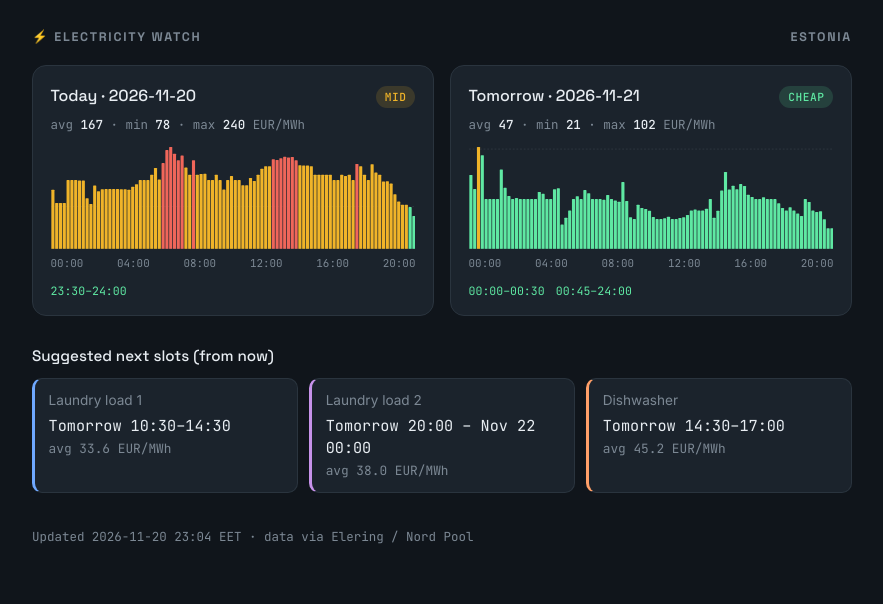
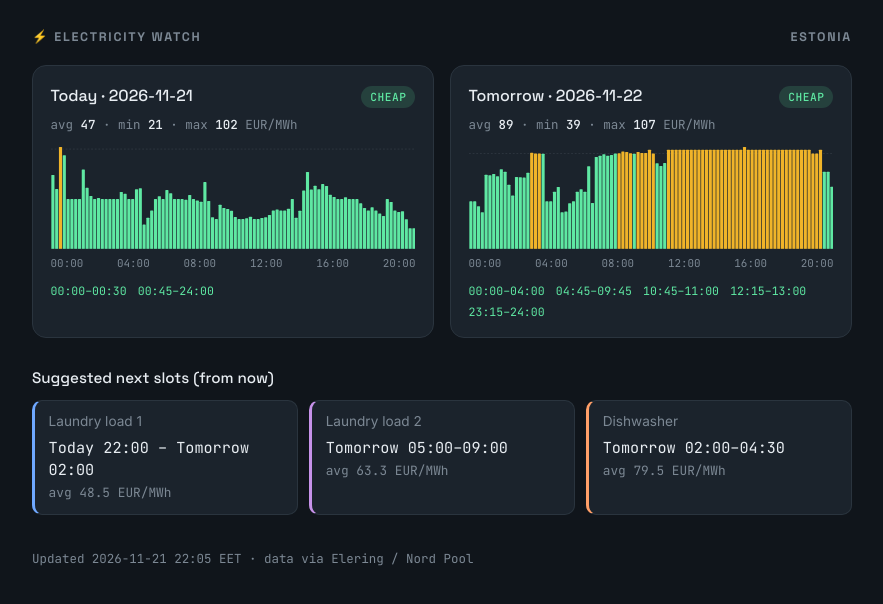
Before and after one commit to BrainiacBug/electricity-watch, a plain HTML site: page docs/index.html in a window 1280 px wide. Shown: the whole page, without its empty margins (198-1081 px from the left). Drawn offline with Linux system fonts and the light colour scheme.

Commit message:
Update electricity price report

```diff
--- a/docs/index.html
+++ b/docs/index.html
@@ -162,112 +162,7 @@
 
 <div class="daygrid">
 <div class="daycol">
-  <div class="day-head"><span>Today &middot; 2026-11-20</span><span class="pill mid">mid</span></div>
-  <div class="day-stats">avg <b>167</b> &middot; min <b>78</b> &middot; max <b>240</b> EUR/MWh</div>
-  <div class="panel"><svg viewBox="0 0 1000 280" xmlns="http://www.w3.org/2000/svg" role="img" aria-label="Hourly price chart" preserveAspectRatio="none">
-<line x1="0" y1="163.3" x2="1000" y2="163.3" stroke="var(--ink-muted)" stroke-width="1" stroke-dasharray="5 5" opacity="0.5"/>
-<rect x="0.94" y="117.03" width="8.54" height="162.97" rx="1.5" fill="#F0B429"/>
-<rect x="11.35" y="153.60" width="8.54" height="126.40" rx="1.5" fill="#F0B429"/>
-<rect x="21.77" y="153.60" width="8.54" height="126.40" rx="1.5" fill="#F0B429"/>
-<rect x="32.19" y="153.60" width="8.54" height="126.40" rx="1.5" fill="#F0B429"/>
-<rect x="42.60" y="90.70" width="8.54" height="189.30" rx="1.5" fill="#F0B429"/>
-<rect x="53.02" y="90.70" width="8.54" height="189.30" rx="1.5" fill="#F0B429"/>
-<rect x="63.44" y="90.78" width="8.54" height="189.22" rx="1.5" fill="#F0B429"/>
-<rect x="73.85" y="91.83" width="8.54" height="188.17" rx="1.5" fill="#F0B429"/>
-<rect x="84.27" y="91.59" width="8.54" height="188.41" rx="1.5" fill="#F0B429"/>
-<rect x="94.69" y="140.29" width="8.54" height="139.71" rx="1.5" fill="#F0B429"/>
-<rect x="105.10" y="156.10" width="8.54" height="123.90" rx="1.5" fill="#F0B429"/>
-<rect x="115.52" y="105.66" width="8.54" height="174.34" rx="1.5" fill="#F0B429"/>
-<rect x="125.94" y="120.98" width="8.54" height="159.02" rx="1.5" fill="#F0B429"/>
-<rect x="136.35" y="115.75" width="8.54" height="164.25" rx="1.5" fill="#F0B429"/>
-<rect x="146.77" y="115.43" width="8.54" height="164.57" rx="1.5" fill="#F0B429"/>
-<rect x="157.19" y="115.45" width="8.54" height="164.55" rx="1.5" fill="#F0B429"/>
-<rect x="167.60" y="115.47" width="8.54" height="164.53" rx="1.5" fill="#F0B429"/>
-<rect x="178.02" y="115.44" width="8.54" height="164.56" rx="1.5" fill="#F0B429"/>
-<rect x="188.44" y="115.52" width="8.54" height="164.48" rx="1.5" fill="#F0B429"/>
-<rect x="198.85" y="115.84" width="8.54" height="164.16" rx="1.5" fill="#F0B429"/>
-<rect x="209.27" y="117.30" width="8.54" height="162.70" rx="1.5" fill="#F0B429"/>
-<rect x="219.69" y="108.64" width="8.54" height="171.36" rx="1.5" fill="#F0B429"/>
-<rect x="230.10" y="102.20" width="8.54" height="177.80" rx="1.5" fill="#F0B429"/>
-<rect x="240.52" y="90.70" width="8.54" height="189.30" rx="1.5" fill="#F0B429"/>
-<rect x="250.94" y="90.72" width="8.54" height="189.28" rx="1.5" fill="#F0B429"/>
-<rect x="261.35" y="90.70" width="8.54" height="189.30" rx="1.5" fill="#F0B429"/>
-<rect x="271.77" y="75.74" width="8.54" height="204.26" rx="1.5" fill="#F0B429"/>
-<rect x="282.19" y="57.75" width="8.54" height="222.25" rx="1.5" fill="#F0B429"/>
-<rect x="292.60" y="88.81" width="8.54" height="191.19" rx="1.5" fill="#F0B429"/>
-<rect x="303.02" y="44.10" width="8.54" height="235.90" rx="1.5" fill="#F0665A"/>
-<rect x="313.44" y="8.47" width="8.54" height="271.53" rx="1.5" fill="#F0665A"/>
-<rect x="323.85" y="0.00" width="8.54" height="280.00" rx="1.5" fill="#F0665A"/>
-<rect x="334.27" y="18.56" width="8.54" height="261.44" rx="1.5" fill="#F0665A"/>
-<rect x="344.69" y="36.07" width="8.54" height="243.93" rx="1.5" fill="#F0665A"/>
-<rect x="355.10" y="23.23" width="8.54" height="256.77" rx="1.5" fill="#F0665A"/>
-<rect x="365.52" y="56.47" width="8.54" height="223.53" rx="1.5" fill="#F0B429"/>
-<rect x="375.94" y="75.74" width="8.54" height="204.26" rx="1.5" fill="#F0B429"/>
-<rect x="386.35" y="36.05" width="8.54" height="243.95" rx="1.5" fill="#F0665A"/>
-<rect x="396.77" y="75.74" width="8.54" height="204.26" rx="1.5" fill="#F0B429"/>
-<rect x="407.19" y="73.78" width="8.54" height="206.22" rx="1.5" fill="#F0B429"/>
-<rect x="417.60" y="73.55" width="8.54" height="206.45" rx="1.5" fill="#F0B429"/>
-<rect x="428.02" y="90.70" width="8.54" height="189.30" rx="1.5" fill="#F0B429"/>
-<rect x="438.44" y="90.70" width="8.54" height="189.30" rx="1.5" fill="#F0B429"/>
-<rect x="448.85" y="76.11" width="8.54" height="203.89" rx="1.5" fill="#F0B429"/>
-<rect x="459.27" y="90.70" width="8.54" height="189.30" rx="1.5" fill="#F0B429"/>
-<rect x="469.69" y="116.60" width="8.54" height="163.40" rx="1.5" fill="#F0B429"/>
-<rect x="480.10" y="90.70" width="8.54" height="189.30" rx="1.5" fill="#F0B429"/>
-<rect x="490.52" y="79.83" width="8.54" height="200.17" rx="1.5" fill="#F0B429"/>
-<rect x="500.94" y="90.70" width="8.54" height="189.30" rx="1.5" fill="#F0B429"/>
-<rect x="511.35" y="90.70" width="8.54" height="189.30" rx="1.5" fill="#F0B429"/>
-<rect x="521.77" y="104.92" width="8.54" height="175.08" rx="1.5" fill="#F0B429"/>
-<rect x="532.19" y="104.92" width="8.54" height="175.08" rx="1.5" fill="#F0B429"/>
-<rect x="542.60" y="84.71" width="8.54" height="195.29" rx="1.5" fill="#F0B429"/>
-<rect x="553.02" y="93.26" width="8.54" height="186.74" rx="1.5" fill="#F0B429"/>
-<rect x="563.44" y="75.74" width="8.54" height="204.26" rx="1.5" fill="#F0B429"/>
-<rect x="573.85" y="59.48" width="8.54" height="220.52" rx="1.5" fill="#F0B429"/>
-<rect x="584.27" y="52.77" width="8.54" height="227.23" rx="1.5" fill="#F0B429"/>
-<rect x="594.69" y="52.77" width="8.54" height="227.23" rx="1.5" fill="#F0B429"/>
-<rect x="605.10" y="33.36" width="8.54" height="246.64" rx="1.5" fill="#F0665A"/>
-<rect x="615.52" y="35.62" width="8.54" height="244.38" rx="1.5" fill="#F0665A"/>
-<rect x="625.94" y="30.54" width="8.54" height="249.46" rx="1.5" fill="#F0665A"/>
-<rect x="636.35" y="26.61" width="8.54" height="253.39" rx="1.5" fill="#F0665A"/>
-<rect x="646.77" y="28.93" width="8.54" height="251.07" rx="1.5" fill="#F0665A"/>
-<rect x="657.19" y="27.49" width="8.54" height="252.51" rx="1.5" fill="#F0665A"/>
-<rect x="667.60" y="36.05" width="8.54" height="243.95" rx="1.5" fill="#F0665A"/>
-<rect x="678.02" y="49.86" width="8.54" height="230.14" rx="1.5" fill="#F0B429"/>
-<rect x="688.44" y="50.60" width="8.54" height="229.40" rx="1.5" fill="#F0B429"/>
-<rect x="698.85" y="50.75" width="8.54" height="229.25" rx="1.5" fill="#F0B429"/>
-<rect x="709.27" y="52.77" width="8.54" height="227.23" rx="1.5" fill="#F0B429"/>
-<rect x="719.69" y="75.74" width="8.54" height="204.26" rx="1.5" fill="#F0B429"/>
-<rect x="730.10" y="75.75" width="8.54" height="204.25" rx="1.5" fill="#F0B429"/>
-<rect x="740.52" y="76.10" width="8.54" height="203.90" rx="1.5" fill="#F0B429"/>
-<rect x="750.94" y="75.75" width="8.54" height="204.25" rx="1.5" fill="#F0B429"/>
-<rect x="761.35" y="76.10" width="8.54" height="203.90" rx="1.5" fill="#F0B429"/>
-<rect x="771.77" y="90.69" width="8.54" height="189.31" rx="1.5" fill="#F0B429"/>
-<rect x="782.19" y="90.70" width="8.54" height="189.30" rx="1.5" fill="#F0B429"/>
-<rect x="792.60" y="75.75" width="8.54" height="204.25" rx="1.5" fill="#F0B429"/>
-<rect x="803.02" y="79.60" width="8.54" height="200.40" rx="1.5" fill="#F0B429"/>
-<rect x="813.44" y="76.11" width="8.54" height="203.89" rx="1.5" fill="#F0B429"/>
-<rect x="823.85" y="90.69" width="8.54" height="189.31" rx="1.5" fill="#F0B429"/>
-<rect x="834.27" y="46.34" width="8.54" height="233.66" rx="1.5" fill="#F0665A"/>
-<rect x="844.69" y="52.77" width="8.54" height="227.23" rx="1.5" fill="#F0B429"/>
-<rect x="855.10" y="75.74" width="8.54" height="204.26" rx="1.5" fill="#F0B429"/>
-<rect x="865.52" y="90.69" width="8.54" height="189.31" rx="1.5" fill="#F0B429"/>
-<rect x="875.94" y="47.28" width="8.54" height="232.72" rx="1.5" fill="#F0B429"/>
-<rect x="886.35" y="69.69" width="8.54" height="210.31" rx="1.5" fill="#F0B429"/>
-<rect x="896.77" y="75.75" width="8.54" height="204.25" rx="1.5" fill="#F0B429"/>
-<rect x="907.19" y="94.69" width="8.54" height="185.31" rx="1.5" fill="#F0B429"/>
-<rect x="917.60" y="93.73" width="8.54" height="186.27" rx="1.5" fill="#F0B429"/>
-<rect x="928.02" y="100.28" width="8.54" height="179.72" rx="1.5" fill="#F0B429"/>
-<rect x="938.44" y="129.60" width="8.54" height="150.40" rx="1.5" fill="#F0B429"/>
-<rect x="948.85" y="149.65" width="8.54" height="130.35" rx="1.5" fill="#F0B429"/>
-<rect x="959.27" y="158.03" width="8.54" height="121.97" rx="1.5" fill="#F0B429"/>
-<rect x="969.69" y="158.62" width="8.54" height="121.38" rx="1.5" fill="#F0B429"/>
-<rect x="980.10" y="164.77" width="8.54" height="115.23" rx="1.5" fill="#5FE8A3"/>
-<rect x="990.52" y="189.45" width="8.54" height="90.55" rx="1.5" fill="#5FE8A3"/>
-<line x1="0" y1="280" x2="1000" y2="280" stroke="var(--hairline)" stroke-width="1.5"/>
-</svg><div class="ticks"><span>00:00</span><span>04:00</span><span>08:00</span><span>12:00</span><span>16:00</span><span>20:00</span></div></div>
-  <div class="day-cheap"><span>23:30&ndash;24:00</span></div>
-</div>
-<div class="daycol">
-  <div class="day-head"><span>Tomorrow &middot; 2026-11-21</span><span class="pill cheap">cheap</span></div>
+  <div class="day-head"><span>Today &middot; 2026-11-21</span><span class="pill cheap">cheap</span></div>
   <div class="day-stats">avg <b>47</b> &middot; min <b>21</b> &middot; max <b>102</b> EUR/MWh</div>
   <div class="panel"><svg viewBox="0 0 1000 280" xmlns="http://www.w3.org/2000/svg" role="img" aria-label="Hourly price chart" preserveAspectRatio="none">
 <line x1="0" y1="5.7" x2="1000" y2="5.7" stroke="var(--ink-muted)" stroke-width="1" stroke-dasharray="5 5" opacity="0.5"/>
@@ -371,19 +266,124 @@
 </svg><div class="ticks"><span>00:00</span><span>04:00</span><span>08:00</span><span>12:00</span><span>16:00</span><span>20:00</span></div></div>
   <div class="day-cheap"><span>00:00&ndash;00:30</span><span>00:45&ndash;24:00</span></div>
 </div>
+<div class="daycol">
+  <div class="day-head"><span>Tomorrow &middot; 2026-11-22</span><span class="pill cheap">cheap</span></div>
+  <div class="day-stats">avg <b>89</b> &middot; min <b>39</b> &middot; max <b>107</b> EUR/MWh</div>
+  <div class="panel"><svg viewBox="0 0 1000 280" xmlns="http://www.w3.org/2000/svg" role="img" aria-label="Hourly price chart" preserveAspectRatio="none">
+<line x1="0" y1="18.0" x2="1000" y2="18.0" stroke="var(--ink-muted)" stroke-width="1" stroke-dasharray="5 5" opacity="0.5"/>
+<rect x="0.94" y="149.03" width="8.54" height="130.97" rx="1.5" fill="#5FE8A3"/>
+<rect x="11.35" y="149.03" width="8.54" height="130.97" rx="1.5" fill="#5FE8A3"/>
+<rect x="21.77" y="162.10" width="8.54" height="117.90" rx="1.5" fill="#5FE8A3"/>
+<rect x="32.19" y="178.71" width="8.54" height="101.29" rx="1.5" fill="#5FE8A3"/>
+<rect x="42.60" y="75.98" width="8.54" height="204.02" rx="1.5" fill="#5FE8A3"/>
+<rect x="53.02" y="77.19" width="8.54" height="202.81" rx="1.5" fill="#5FE8A3"/>
+<rect x="63.44" y="74.20" width="8.54" height="205.80" rx="1.5" fill="#5FE8A3"/>
+<rect x="73.85" y="80.43" width="8.54" height="199.57" rx="1.5" fill="#5FE8A3"/>
+<rect x="84.27" y="61.15" width="8.54" height="218.85" rx="1.5" fill="#5FE8A3"/>
+<rect x="94.69" y="67.78" width="8.54" height="212.22" rx="1.5" fill="#5FE8A3"/>
+<rect x="105.10" y="103.31" width="8.54" height="176.69" rx="1.5" fill="#5FE8A3"/>
+<rect x="115.52" y="133.28" width="8.54" height="146.72" rx="1.5" fill="#5FE8A3"/>
+<rect x="125.94" y="82.40" width="8.54" height="197.60" rx="1.5" fill="#5FE8A3"/>
+<rect x="136.35" y="82.92" width="8.54" height="197.08" rx="1.5" fill="#5FE8A3"/>
+<rect x="146.77" y="83.39" width="8.54" height="196.61" rx="1.5" fill="#5FE8A3"/>
+<rect x="157.19" y="70.61" width="8.54" height="209.39" rx="1.5" fill="#5FE8A3"/>
+<rect x="167.60" y="15.46" width="8.54" height="264.54" rx="1.5" fill="#F0B429"/>
+<rect x="178.02" y="18.00" width="8.54" height="262.00" rx="1.5" fill="#F0B429"/>
+<rect x="188.44" y="17.97" width="8.54" height="262.03" rx="1.5" fill="#F0B429"/>
+<rect x="198.85" y="18.21" width="8.54" height="261.79" rx="1.5" fill="#5FE8A3"/>
+<rect x="209.27" y="149.00" width="8.54" height="131.00" rx="1.5" fill="#5FE8A3"/>
+<rect x="219.69" y="149.00" width="8.54" height="131.00" rx="1.5" fill="#5FE8A3"/>
+<rect x="230.10" y="122.77" width="8.54" height="157.23" rx="1.5" fill="#5FE8A3"/>
+<rect x="240.52" y="109.59" width="8.54" height="170.41" rx="1.5" fill="#5FE8A3"/>
+<rect x="250.94" y="178.74" width="8.54" height="101.26" rx="1.5" fill="#5FE8A3"/>
+<rect x="261.35" y="176.75" width="8.54" height="103.25" rx="1.5" fill="#5FE8A3"/>
+<rect x="271.77" y="154.19" width="8.54" height="125.81" rx="1.5" fill="#5FE8A3"/>
+<rect x="282.19" y="149.00" width="8.54" height="131.00" rx="1.5" fill="#5FE8A3"/>
+<rect x="292.60" y="122.41" width="8.54" height="157.59" rx="1.5" fill="#5FE8A3"/>
+<rect x="303.02" y="115.62" width="8.54" height="164.38" rx="1.5" fill="#5FE8A3"/>
+<rect x="313.44" y="122.80" width="8.54" height="157.20" rx="1.5" fill="#5FE8A3"/>
+<rect x="323.85" y="52.87" width="8.54" height="227.13" rx="1.5" fill="#5FE8A3"/>
+<rect x="334.27" y="153.24" width="8.54" height="126.76" rx="1.5" fill="#5FE8A3"/>
+<rect x="344.69" y="27.56" width="8.54" height="252.44" rx="1.5" fill="#5FE8A3"/>
+<rect x="355.10" y="24.16" width="8.54" height="255.84" rx="1.5" fill="#5FE8A3"/>
+<rect x="365.52" y="19.94" width="8.54" height="260.06" rx="1.5" fill="#5FE8A3"/>
+<rect x="375.94" y="24.08" width="8.54" height="255.92" rx="1.5" fill="#5FE8A3"/>
+<rect x="386.35" y="21.80" width="8.54" height="258.20" rx="1.5" fill="#5FE8A3"/>
+<rect x="396.77" y="18.08" width="8.54" height="261.92" rx="1.5" fill="#5FE8A3"/>
+<rect x="407.19" y="17.37" width="8.54" height="262.63" rx="1.5" fill="#F0B429"/>
+<rect x="417.60" y="12.26" width="8.54" height="267.74" rx="1.5" fill="#F0B429"/>
+<rect x="428.02" y="13.44" width="8.54" height="266.56" rx="1.5" fill="#F0B429"/>
+<rect x="438.44" y="16.82" width="8.54" height="263.18" rx="1.5" fill="#F0B429"/>
+<rect x="448.85" y="18.24" width="8.54" height="261.76" rx="1.5" fill="#5FE8A3"/>
+<rect x="459.27" y="13.86" width="8.54" height="266.14" rx="1.5" fill="#F0B429"/>
+<rect x="469.69" y="16.61" width="8.54" height="263.39" rx="1.5" fill="#F0B429"/>
+<rect x="480.10" y="16.58" width="8.54" height="263.42" rx="1.5" fill="#F0B429"/>
+<rect x="490.52" y="7.28" width="8.54" height="272.72" rx="1.5" fill="#F0B429"/>
+<rect x="500.94" y="17.97" width="8.54" height="262.03" rx="1.5" fill="#F0B429"/>
+<rect x="511.35" y="44.23" width="8.54" height="235.77" rx="1.5" fill="#5FE8A3"/>
+<rect x="521.77" y="52.06" width="8.54" height="227.94" rx="1.5" fill="#5FE8A3"/>
+<rect x="532.19" y="44.20" width="8.54" height="235.80" rx="1.5" fill="#5FE8A3"/>
+<rect x="542.60" y="7.28" width="8.54" height="272.72" rx="1.5" fill="#F0B429"/>
+<rect x="553.02" y="7.28" width="8.54" height="272.72" rx="1.5" fill="#F0B429"/>
+<rect x="563.44" y="7.28" width="8.54" height="272.72" rx="1.5" fill="#F0B429"/>
+<rect x="573.85" y="7.28" width="8.54" height="272.72" rx="1.5" fill="#F0B429"/>
+<rect x="584.27" y="7.26" width="8.54" height="272.74" rx="1.5" fill="#F0B429"/>
+<rect x="594.69" y="7.26" width="8.54" height="272.74" rx="1.5" fill="#F0B429"/>
+<rect x="605.10" y="7.26" width="8.54" height="272.74" rx="1.5" fill="#F0B429"/>
+<rect x="615.52" y="7.26" width="8.54" height="272.74" rx="1.5" fill="#F0B429"/>
+<rect x="625.94" y="7.28" width="8.54" height="272.72" rx="1.5" fill="#F0B429"/>
+<rect x="636.35" y="7.28" width="8.54" height="272.72" rx="1.5" fill="#F0B429"/>
+<rect x="646.77" y="7.28" width="8.54" height="272.72" rx="1.5" fill="#F0B429"/>
+<rect x="657.19" y="7.26" width="8.54" height="272.74" rx="1.5" fill="#F0B429"/>
+<rect x="667.60" y="7.26" width="8.54" height="272.74" rx="1.5" fill="#F0B429"/>
+<rect x="678.02" y="7.26" width="8.54" height="272.74" rx="1.5" fill="#F0B429"/>
+<rect x="688.44" y="7.26" width="8.54" height="272.74" rx="1.5" fill="#F0B429"/>
+<rect x="698.85" y="7.26" width="8.54" height="272.74" rx="1.5" fill="#F0B429"/>
+<rect x="709.27" y="7.26" width="8.54" height="272.74" rx="1.5" fill="#F0B429"/>
+<rect x="719.69" y="7.26" width="8.54" height="272.74" rx="1.5" fill="#F0B429"/>
+<rect x="730.10" y="7.26" width="8.54" height="272.74" rx="1.5" fill="#F0B429"/>
+<rect x="740.52" y="7.26" width="8.54" height="272.74" rx="1.5" fill="#F0B429"/>
+<rect x="750.94" y="0.00" width="8.54" height="280.00" rx="1.5" fill="#F0B429"/>
+<rect x="761.35" y="7.26" width="8.54" height="272.74" rx="1.5" fill="#F0B429"/>
+<rect x="771.77" y="7.26" width="8.54" height="272.74" rx="1.5" fill="#F0B429"/>
+<rect x="782.19" y="7.26" width="8.54" height="272.74" rx="1.5" fill="#F0B429"/>
+<rect x="792.60" y="7.26" width="8.54" height="272.74" rx="1.5" fill="#F0B429"/>
+<rect x="803.02" y="7.26" width="8.54" height="272.74" rx="1.5" fill="#F0B429"/>
+<rect x="813.44" y="7.28" width="8.54" height="272.72" rx="1.5" fill="#F0B429"/>
+<rect x="823.85" y="7.28" width="8.54" height="272.72" rx="1.5" fill="#F0B429"/>
+<rect x="834.27" y="7.26" width="8.54" height="272.74" rx="1.5" fill="#F0B429"/>
+<rect x="844.69" y="7.26" width="8.54" height="272.74" rx="1.5" fill="#F0B429"/>
+<rect x="855.10" y="7.28" width="8.54" height="272.72" rx="1.5" fill="#F0B429"/>
+<rect x="865.52" y="7.28" width="8.54" height="272.72" rx="1.5" fill="#F0B429"/>
+<rect x="875.94" y="7.28" width="8.54" height="272.72" rx="1.5" fill="#F0B429"/>
+<rect x="886.35" y="7.28" width="8.54" height="272.72" rx="1.5" fill="#F0B429"/>
+<rect x="896.77" y="7.28" width="8.54" height="272.72" rx="1.5" fill="#F0B429"/>
+<rect x="907.19" y="7.28" width="8.54" height="272.72" rx="1.5" fill="#F0B429"/>
+<rect x="917.60" y="7.28" width="8.54" height="272.72" rx="1.5" fill="#F0B429"/>
+<rect x="928.02" y="7.28" width="8.54" height="272.72" rx="1.5" fill="#F0B429"/>
+<rect x="938.44" y="18.00" width="8.54" height="262.00" rx="1.5" fill="#F0B429"/>
+<rect x="948.85" y="18.00" width="8.54" height="262.00" rx="1.5" fill="#F0B429"/>
+<rect x="959.27" y="7.28" width="8.54" height="272.72" rx="1.5" fill="#F0B429"/>
+<rect x="969.69" y="67.75" width="8.54" height="212.25" rx="1.5" fill="#5FE8A3"/>
+<rect x="980.10" y="67.78" width="8.54" height="212.22" rx="1.5" fill="#5FE8A3"/>
+<rect x="990.52" y="109.02" width="8.54" height="170.98" rx="1.5" fill="#5FE8A3"/>
+<line x1="0" y1="280" x2="1000" y2="280" stroke="var(--hairline)" stroke-width="1.5"/>
+</svg><div class="ticks"><span>00:00</span><span>04:00</span><span>08:00</span><span>12:00</span><span>16:00</span><span>20:00</span></div></div>
+  <div class="day-cheap"><span>00:00&ndash;04:00</span><span>04:45&ndash;09:45</span><span>10:45&ndash;11:00</span><span>12:15&ndash;13:00</span><span>23:15&ndash;24:00</span></div>
+</div>
 </div>
 
 <div class="section-label">Suggested next slots (from now)</div>
 <div class="cards"><div class="card" style="--job-color:#6FA8FF">
                   <div class="name">Laundry load 1</div>
-                  <div class="time">Tomorrow 10:30–14:30</div><div class="price">avg 33.6 EUR/MWh</div>
+                  <div class="time">Today 22:00 – Tomorrow 02:00</div><div class="price">avg 48.5 EUR/MWh</div>
                 </div><div class="card" style="--job-color:#C792EA">
                   <div class="name">Laundry load 2</div>
-                  <div class="time">Tomorrow 20:00 – Nov 22 00:00</div><div class="price">avg 38.0 EUR/MWh</div>
+                  <div class="time">Tomorrow 05:00–09:00</div><div class="price">avg 63.3 EUR/MWh</div>
                 </div><div class="card" style="--job-color:#FF9F68">
                   <div class="name">Dishwasher</div>
-                  <div class="time">Tomorrow 14:30–17:00</div><div class="price">avg 45.2 EUR/MWh</div>
+                  <div class="time">Tomorrow 02:00–04:30</div><div class="price">avg 79.5 EUR/MWh</div>
                 </div></div>
 
-<footer>Updated 2026-11-20 23:04 EET &middot; data via Elering / Nord Pool</footer>
+<footer>Updated 2026-11-21 22:05 EET &middot; data via Elering / Nord Pool</footer>
 </body></html>
```
